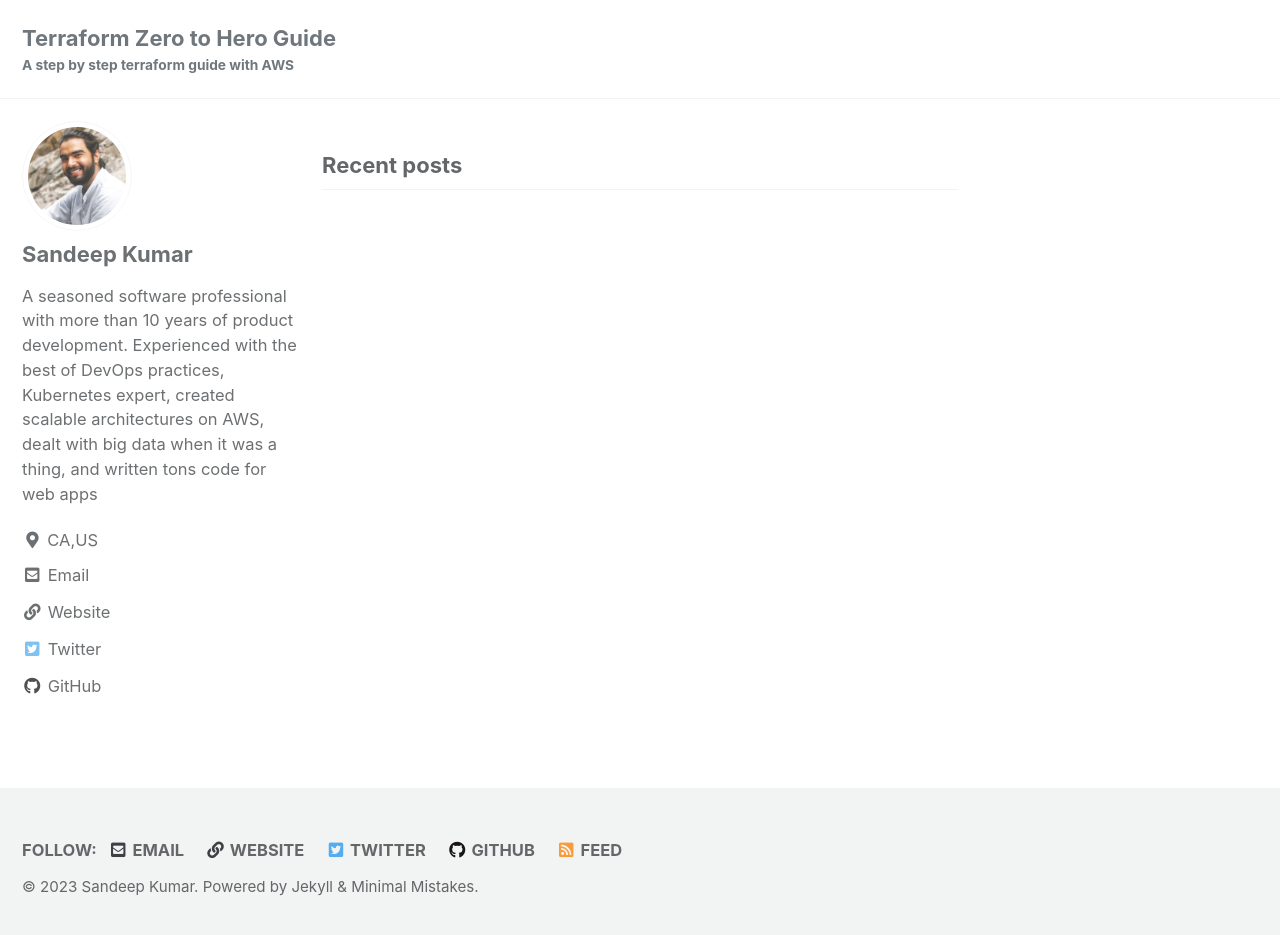
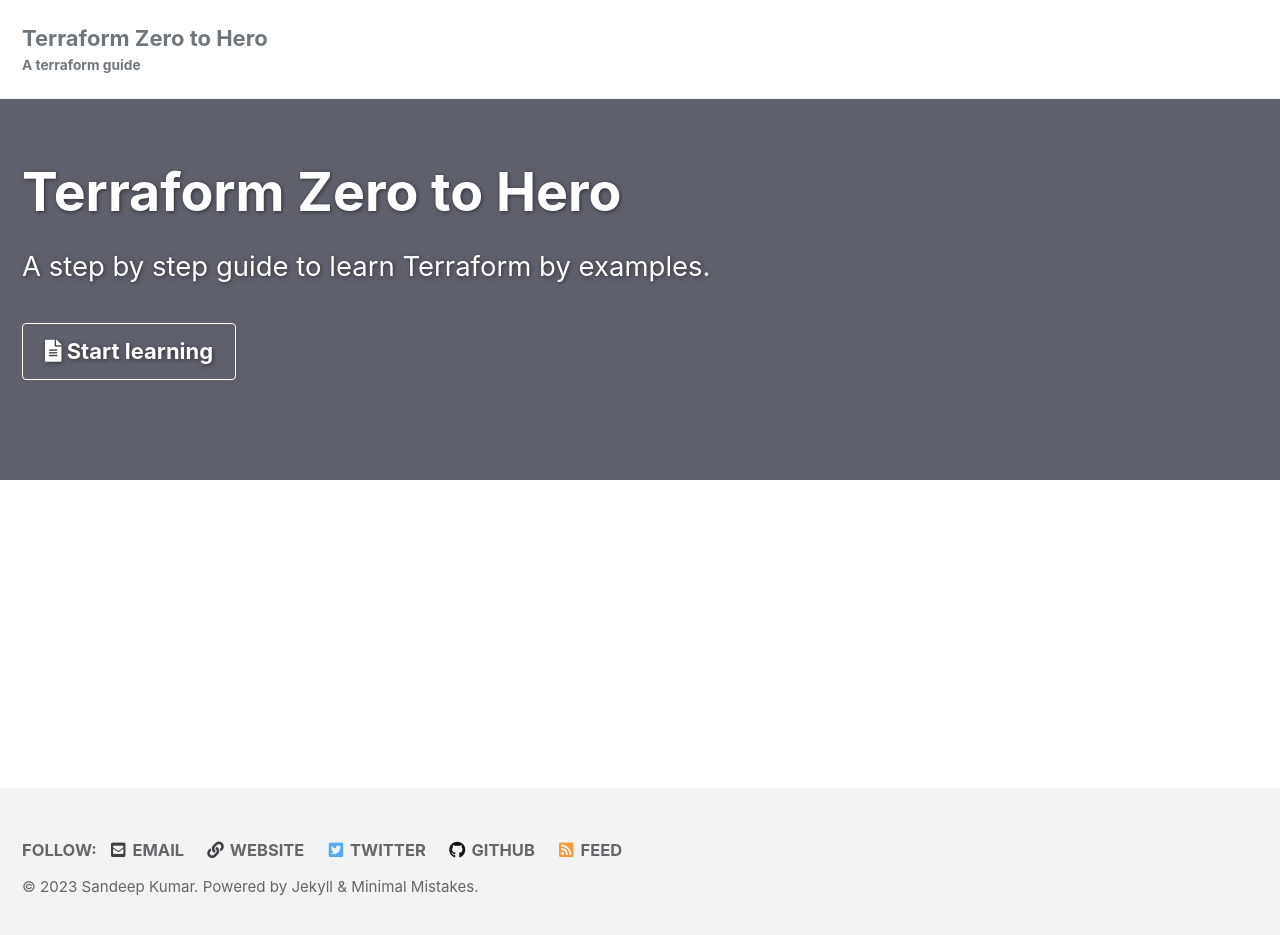
Before and after one commit to sandeep-krp/terraform-examples, a Jekyll site: the page built from docs/_pages/home.md, in a window 1280 px wide and 943 px high. Shown: the top 935 px of the window. Built offline with Jekyll 4.4.1, drawn with Linux system fonts in a browser that asks for light colours; cached includes are drawn as plain includes; the list of posts is cut into pages by our own code.

Commit message:
pages: Adds home page

```diff
--- a/docs/_config.yml
+++ b/docs/_config.yml
@@ -16,9 +16,9 @@ minimal_mistakes_skin    : "default" # "air", "aqua", "contrast", "dark", "dirt"
 
 # Site Settings
 locale                   : "en-US"
-title                    : "Terraform Zero to Hero Guide"
+title                    : "Terraform Zero to Hero"
 title_separator          : "-"
-subtitle                 : "A step by step terraform guide with AWS" # site tagline that appears below site title in masthead
+subtitle                 : "A terraform guide" # site tagline that appears below site title in masthead
 name                     : "Sandeep Kumar"
 description              : "Learning terraform step by step "
 url                      : # the base hostname & protocol for your site e.g. "https://mmistakes.github.io"
--- /dev/null
+++ b/docs/_pages/home.md
@@ -0,0 +1,13 @@
+---
+layout: splash
+permalink: /
+hidden: true
+header:
+  overlay_color: "#5e616c"
+  actions:
+    - label: "<i class='fas fa-file-alt'></i> Start learning"
+      url: "/docs/why-terraform/"
+excerpt: >
+  A step by step guide to learn Terraform by examples.<br />
+feature_row: []
+---
--- a/docs/index.html
+++ /dev/null
@@ -1,4 +0,0 @@
----
-layout: home
-author_profile: true
----
```
